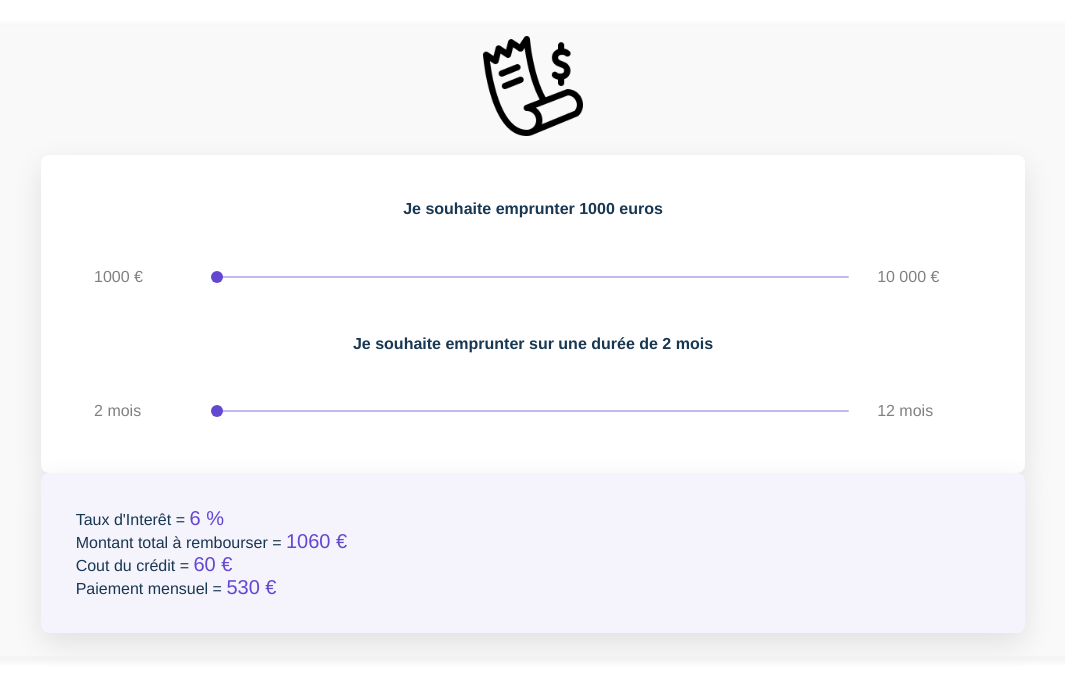
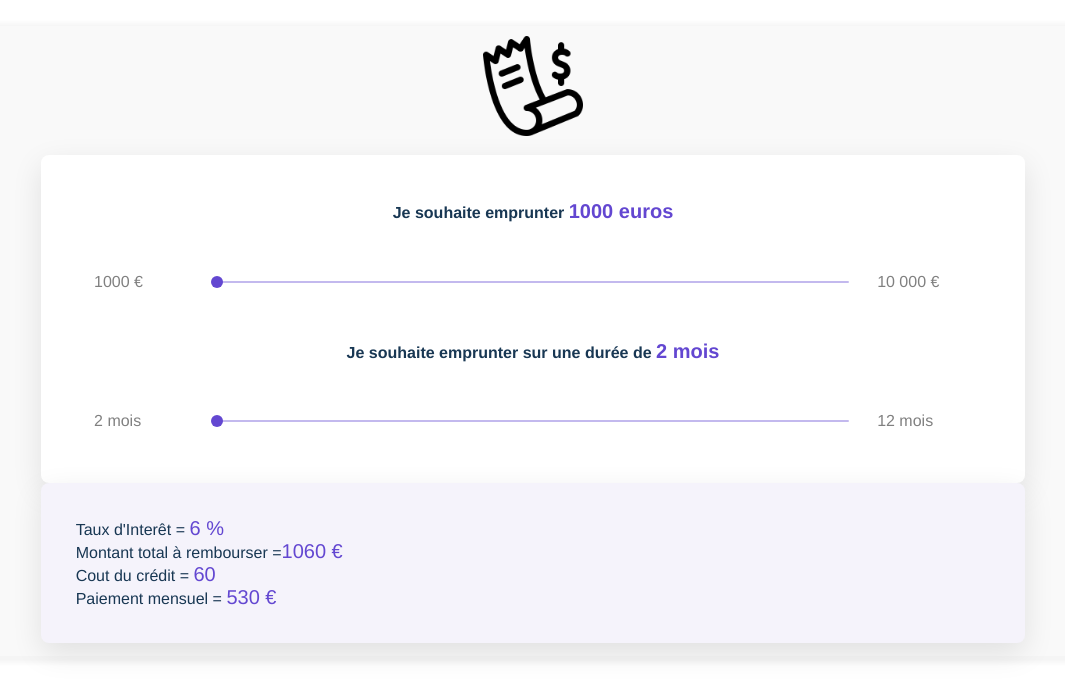
Before and after one commit to MayaAusset/loan-simulator, a React (Create React App) app: page / in a window 1280 px wide. Both pictures are taken after a click on the button "Faire une simulation de prêt !". Shown: the top 700 px of the page, without its empty margins (107-1172 px from the left). Built offline with nearby package versions, Linux system fonts and the light colour scheme.

Commit message:
resultats simulation changes

```diff
--- a/src/components/DuréeSlider.js
+++ b/src/components/DuréeSlider.js
@@ -11,7 +11,7 @@ const DuréeSlider = ({handleDuréePrêt}) => {
   return (
     <div>
       <div className="slider">
-        <h4>Je souhaite emprunter sur une durée de {durée} mois</h4>
+        <h4>Je souhaite emprunter sur une durée de <span>{durée} mois</span> </h4>
         <div className="slider-bar">
           <p>2 mois</p>
           <Slider
--- a/src/components/PrixSlider.js
+++ b/src/components/PrixSlider.js
@@ -9,7 +9,7 @@ const PrixSlider = ({handleMontantPrêt}) => {
     }
     return (
         <div className="slider">
-            <h4>Je souhaite emprunter {prix} euros</h4>
+            <h4>Je souhaite emprunter <span>{prix} euros</span></h4>
             <div className="slider-bar">
             <p>1000 €</p>
             <Slider
--- a/src/components/RésultatSimulation.js
+++ b/src/components/RésultatSimulation.js
@@ -4,21 +4,27 @@ const RésultatSimulation = ({ montantPrêt, duréePrêt }) => {
   const [tauxInteret, setTauxInteret] = useState(
     Math.round((6 / 100) * montantPrêt)
   );
+  const [montantTotal, setMontantTotal] = useState(montantPrêt + tauxInteret);
+  const [coutCredit, setCoutCredit] = useState(montantTotal - montantPrêt);
+  const [mensualités, setMensualités] = useState(montantTotal / duréePrêt);
 
-  useEffect(()=>{
-    setTauxInteret(Math.round((6 / 100) * montantPrêt))
-  }, [montantPrêt])
+  useEffect(() => {
+    setTauxInteret(Math.round((6 / 100) * montantPrêt));
+    setMontantTotal(montantPrêt + tauxInteret);
+    setCoutCredit(montantTotal - montantPrêt);
+    setMensualités(montantTotal / duréePrêt);
+  }, [montantPrêt, duréePrêt, montantTotal, tauxInteret]);
 
   return (
     <div className="simulation-results">
       <p>
         Taux d'Interêt = <span>6 %</span>
         <br />
-        Montant total à rembourser = <span>{montantPrêt + tauxInteret} €</span>
+        Montant total à rembourser =<span>{montantTotal} €</span>
         <br />
-        Cout du crédit = <span>{(montantPrêt + tauxInteret) - montantPrêt} €</span>
+        Cout du crédit = <span>{coutCredit}</span>
         <br />
-        Paiement mensuel = <span>{Math.round((montantPrêt + tauxInteret) / duréePrêt)} €</span>
+        Paiement mensuel = <span>{Math.round(mensualités)} €</span>
       </p>
     </div>
   );
```
